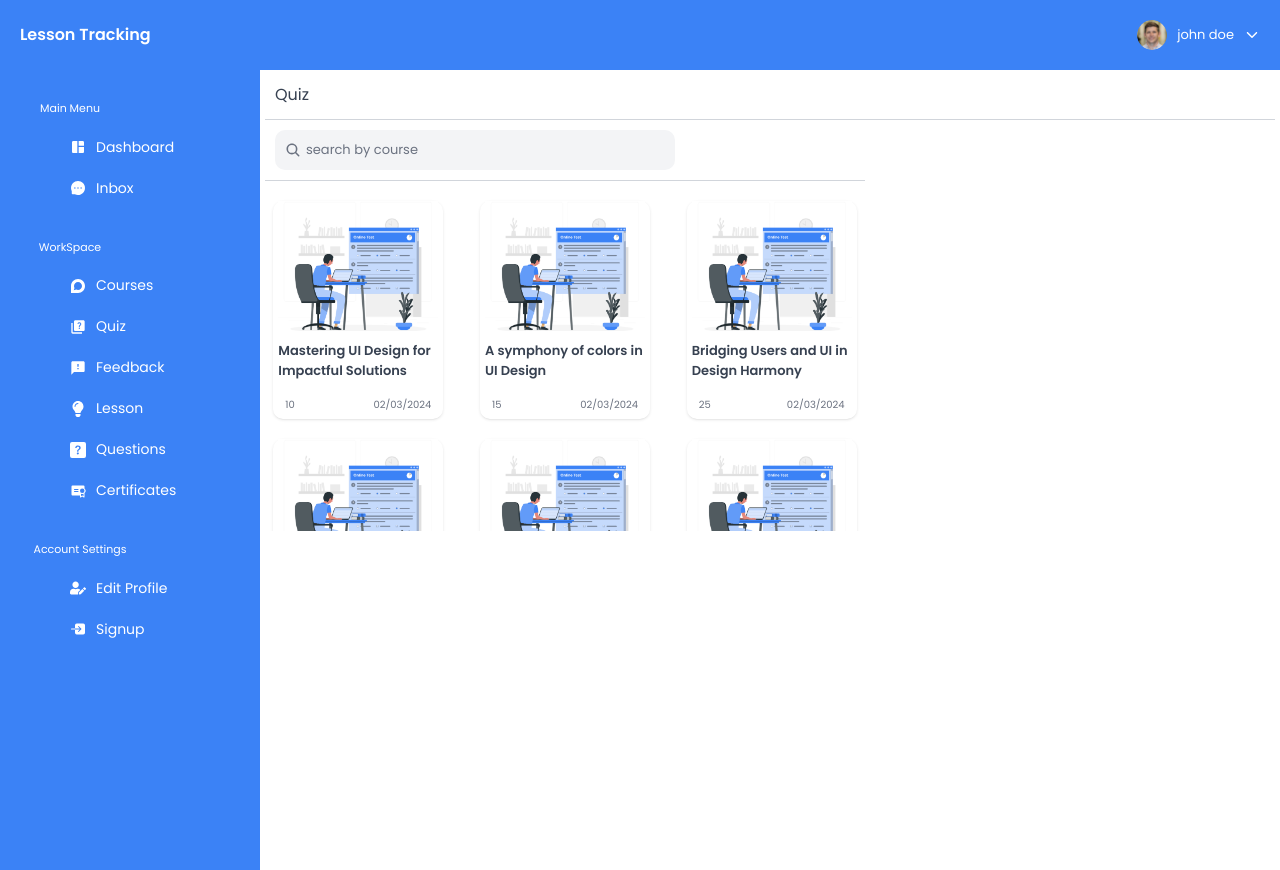
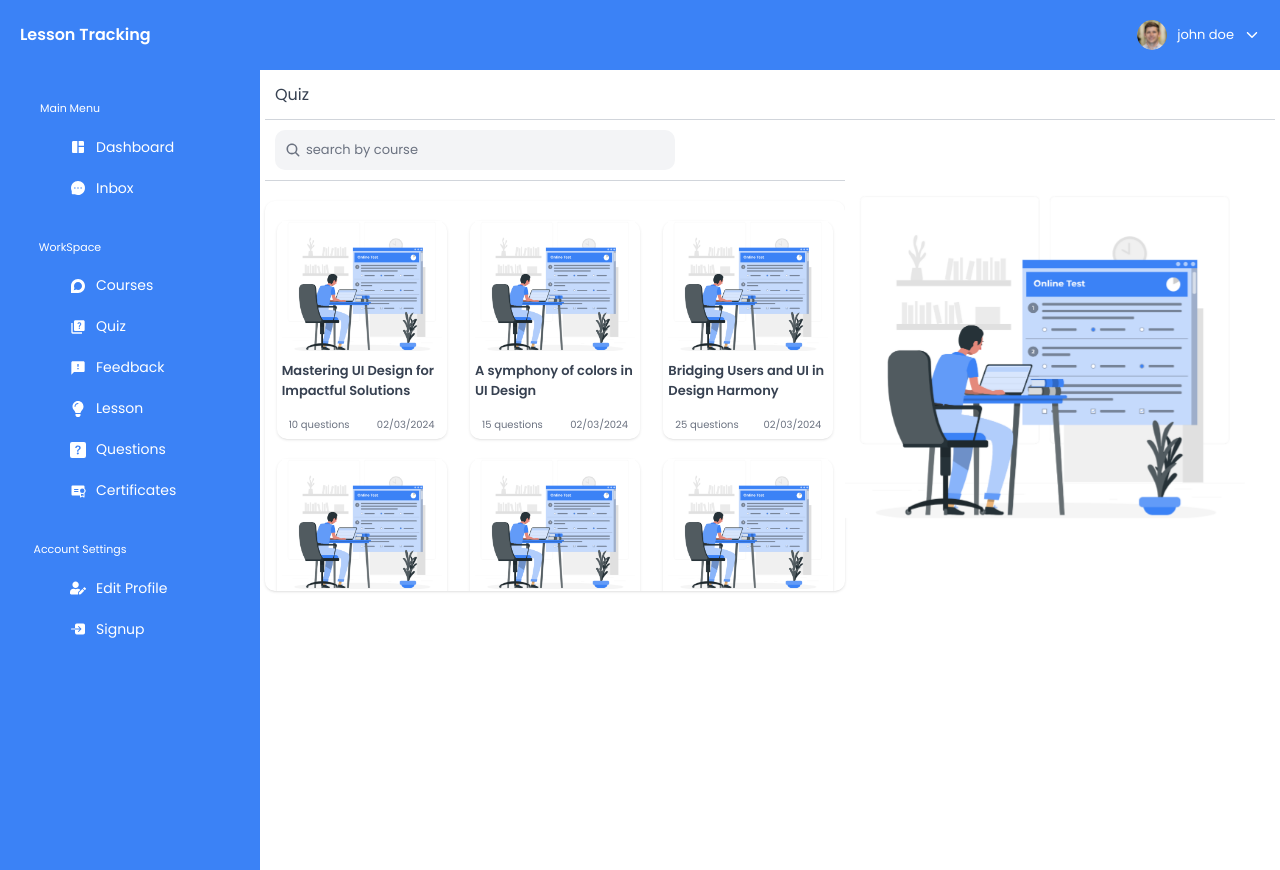
Before and after one commit to MUGISHA-Pascal/LessonTrack-Frontend, a React (Create React App) app in the folder frontend/: page /quiz in a window 1280 px wide. Built offline with nearby package versions, Linux system fonts and the light colour scheme.

Commit message:
frontend

```diff
--- a/frontend/src/App.tsx
+++ b/frontend/src/App.tsx
@@ -20,6 +20,9 @@ import profileImage from "./assets/profile.png";
 import myImage from "./assets/me.jpg";
 import friendImage from "./assets/friend.jpg";
 import Waiting from "./components/Waiting";
+import QuizWaiting from "./components/QuizWaiting";
+import quizImage from "./assets/quiz.png";
+import QuizQuestions from "./components/QuizQuestions";
 function App() {
   const users = [
     {
@@ -66,6 +69,58 @@ function App() {
       image: profileImage,
     },
   ];
+  const quizes = [
+    {
+      id: 1,
+      title: "Mastering UI Design for Impactful Solutions",
+      questions: "10",
+      image: quizImage,
+      date: "02/03/2024",
+    },
+    {
+      id: 2,
+      title: "A symphony of colors in UI Design",
+      questions: "15",
+      image: quizImage,
+      date: "02/03/2024",
+    },
+    {
+      id: 3,
+      title: "Bridging Users and UI in Design Harmony",
+      questions: "25",
+      image: quizImage,
+      date: "02/03/2024",
+    },
+    {
+      id: 4,
+      title: "Mastering UI Design for Impactful Solutions",
+      questions: "10",
+      image: quizImage,
+      date: "02/03/2024",
+    },
+    {
+      id: 5,
+      title: "Mastering UI Design for Impactful Solutions",
+      questions: "10",
+      image: quizImage,
+      date: "02/03/2024",
+    },
+    {
+      id: 6,
+      title: "Mastering UI Design for Impactful Solutions",
+      questions: "10",
+      image: quizImage,
+      date: "02/03/2024",
+    },
+
+    {
+      id: 7,
+      title: "Mastering UI Design for Impactful Solutions",
+      questions: "10",
+      image: quizImage,
+      date: "02/03/2024",
+    },
+  ];
   return (
     <div className="App">
       <BrowserRouter>
@@ -81,7 +136,13 @@ function App() {
               />
             </Route>
             <Route path="/courses" element={<Courses />} />
-            <Route path="/quiz" element={<Quiz />} />
+            <Route path="/quiz/" element={<Quiz quizes={quizes} />}>
+              <Route path="" element={<QuizWaiting />} />
+              <Route
+                path="questions/:id"
+                element={<QuizQuestions quizes={quizes} />}
+              />
+            </Route>
             <Route path="/feedback" element={<Feedback />} />
             <Route path="/lesson" element={<Lesson />} />
             <Route path="/questions" element={<Questions />} />
--- a/frontend/src/components/Quiz.tsx
+++ b/frontend/src/components/Quiz.tsx
@@ -1,66 +1,24 @@
 import React from "react";
 import { IoSearch } from "react-icons/io5";
 import quizImage from "../assets/quiz.png";
-const Quiz = () => {
-  const quizes = [
-    {
-      id: 1,
-      title: "Mastering UI Design for Impactful Solutions",
-      questions: "10",
-      image: quizImage,
-      date: "02/03/2024",
-    },
-    {
-      id: 2,
-      title: "A symphony of colors in UI Design",
-      questions: "15",
-      image: quizImage,
-      date: "02/03/2024",
-    },
-    {
-      id: 3,
-      title: "Bridging Users and UI in Design Harmony",
-      questions: "25",
-      image: quizImage,
-      date: "02/03/2024",
-    },
-    {
-      id: 4,
-      title: "Mastering UI Design for Impactful Solutions",
-      questions: "10",
-      image: quizImage,
-      date: "02/03/2024",
-    },
-    {
-      id: 5,
-      title: "Mastering UI Design for Impactful Solutions",
-      questions: "10",
-      image: quizImage,
-      date: "02/03/2024",
-    },
-    {
-      id: 6,
-      title: "Mastering UI Design for Impactful Solutions",
-      questions: "10",
-      image: quizImage,
-      date: "02/03/2024",
-    },
-
-    {
-      id: 7,
-      title: "Mastering UI Design for Impactful Solutions",
-      questions: "10",
-      image: quizImage,
-      date: "02/03/2024",
-    },
-  ];
+import { Link, Outlet } from "react-router-dom";
+interface childProps {
+  quizes: {
+    id: number;
+    title: string;
+    questions: string;
+    image: string;
+    date: string;
+  }[];
+}
+const Quiz: React.FC<childProps> = ({ quizes }) => {
   return (
     <div className="flex flex-col">
       <header className="border-b-[1px] flex flex-row items-center justify-start px-[10px] h-[50px] border-gray-300">
         <h2 className="text-gray-700">Quiz</h2>
       </header>
       <div className="flex flex-row">
-        <menu className="w-[600px] flex flex-col">
+        <menu className="w-[580px] flex flex-col">
           <div className="p-[10px] border-b-[1px] border-gray-300 w-full ">
             <div className="flex flex-row items-center h-[40px] bg-gray-100 px-[10px] space-x-[5px] w-[400px] rounded-[10px]">
               <IoSearch className="text-gray-500" />
@@ -71,9 +29,10 @@ const Quiz = () => {
               />
             </div>
           </div>
-          <main className="messageDiv grid grid-cols-3 gap-[20px] pt-[20px] h-[350px] overflow-y-auto place-items-center">
+          <main className="messageDiv mt-[20px] grid grid-cols-3 shadow gap-[20px] pt-[20px] h-[390px] rounded-[10px] p-[10px] overflow-y-auto place-items-center">
             {quizes.map((quiz) => (
-              <div
+              <Link
+                to={`/quiz/questions/${quiz.id}`}
                 key={quiz.id}
                 className="w-[170px] rounded-[10px] flex flex-col space-y-[10px] items-center justify-center cursor-pointer h-auto shadow"
               >
@@ -86,13 +45,18 @@ const Quiz = () => {
                   {quiz.title}
                 </h2>
                 <div className="w-[160px] flex flex-row justify-between p-[7px]">
-                  <p className="text-gray-500 text-[10px]">{quiz.questions}</p>
+                  <p className="text-gray-500 text-[10px]">
+                    {quiz.questions} questions
+                  </p>
                   <p className="text-gray-500 text-[10px]">{quiz.date}</p>
                 </div>
-              </div>
+              </Link>
             ))}
           </main>
         </menu>
+        <main>
+          <Outlet />
+        </main>
       </div>
     </div>
   );
--- /dev/null
+++ b/frontend/src/components/QuizQuestions.tsx
@@ -0,0 +1,24 @@
+import React from "react";
+import { useParams } from "react-router-dom";
+interface childProps {
+  quizes: {
+    id: number;
+    title: string;
+    questions: string;
+    image: string;
+    date: string;
+  }[];
+}
+const QuizQuestions: React.FC<childProps> = ({ quizes }) => {
+  const { id } = useParams<{ id: string }>();
+  const quizId = Number(id) - 1;
+  return (
+    <div className="flex flex-col">
+      <header className="h-[40px] flex flex-row items-center pl-[30px]">
+        <h2 className="text-gray-700">{quizes[quizId].title}</h2>
+      </header>
+    </div>
+  );
+};
+
+export default QuizQuestions;
--- /dev/null
+++ b/frontend/src/components/QuizWaiting.tsx
@@ -0,0 +1,16 @@
+import React from "react";
+import quizImage from "../assets/quiz.png";
+
+const QuizWaiting = () => {
+  return (
+    <div className="h-full w-full flex flex-row items-center justify-center">
+      <img
+        src={quizImage}
+        className="w-[400px] h-auto"
+        alt="quiz waiting image"
+      />
+    </div>
+  );
+};
+
+export default QuizWaiting;
```
